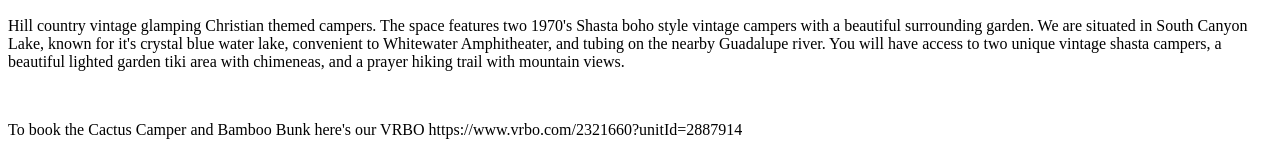
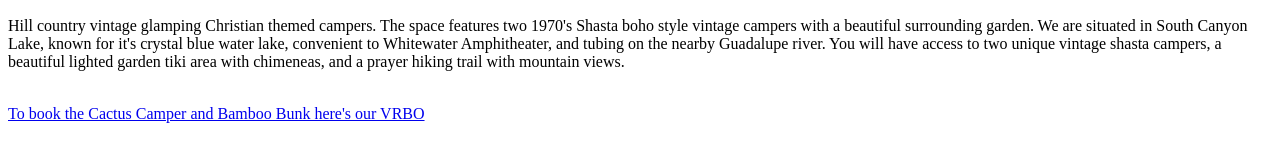
Before and after one commit to electrolys/cactus-camper.github.io, a plain HTML site: page index.html in a window 1280 px wide. Shown: the part 894-1053 px from the top of the page. Drawn offline with Linux system fonts and the light colour scheme.

Commit message:
Update index.html

```diff
--- a/index.html
+++ b/index.html
@@ -28,7 +28,7 @@
         <br>
          <p>Hill country vintage glamping Christian themed campers. The space features two 1970's Shasta boho style vintage campers with a beautiful surrounding garden. We are situated in South Canyon Lake, known for it's crystal blue water lake, convenient to Whitewater Amphitheater, and tubing on the nearby Guadalupe river. You will have access to two unique vintage shasta campers, a beautiful lighted garden tiki area with chimeneas, and a prayer hiking trail with mountain views.</p>
          <br>
-         <p>To book the Cactus Camper and Bamboo Bunk here's our VRBO https://www.vrbo.com/2321660?unitId=2887914</p>
+         <a href=https://www.vrbo.com/2321660?unitId=2887914>To book the Cactus Camper and Bamboo Bunk here's our VRBO</a>
          <br>
         <br>
         <br>
```
